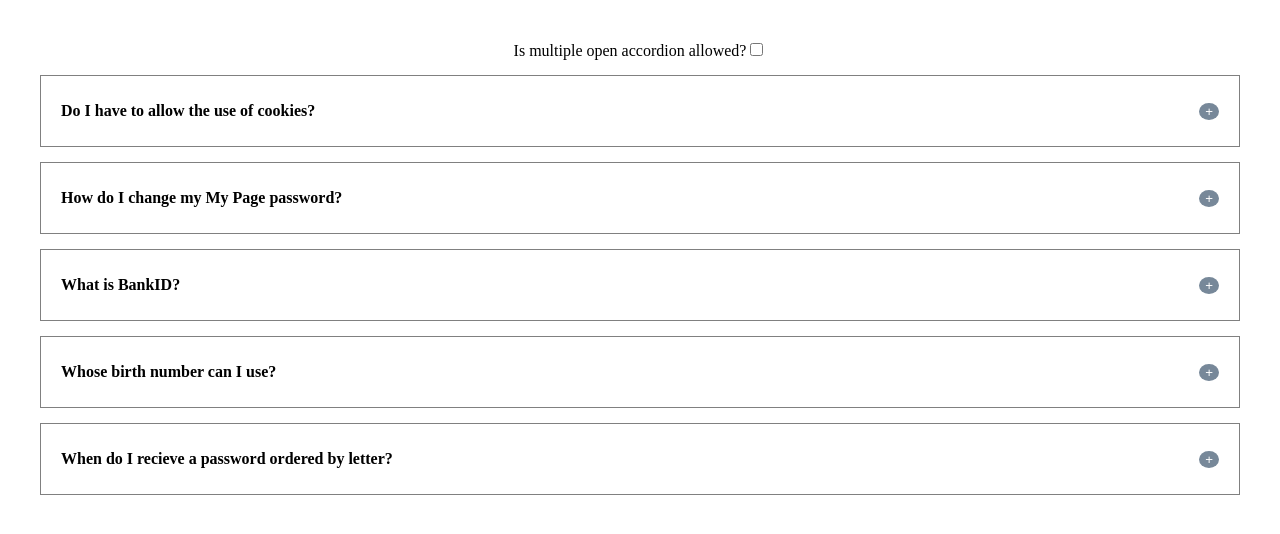
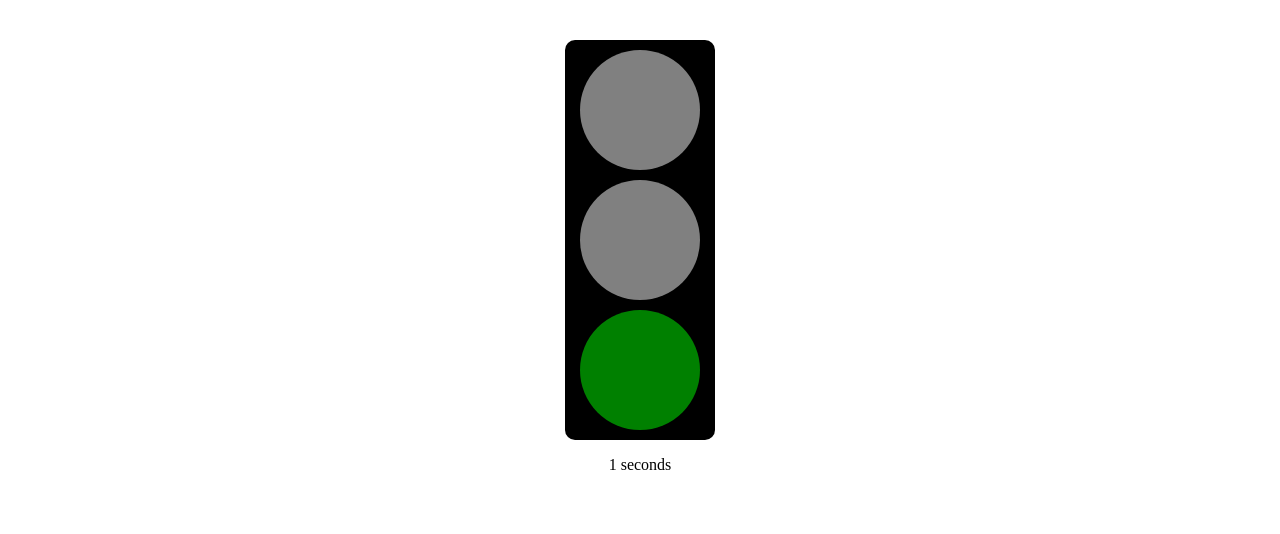
Before and after one commit to VarshaBhagat/Data-Structure-JS, a React (Vite) app in the folder ReactMiniProject/: page / in a window 1280 px wide. Shown: the top 534 px of the page. Built offline with nearby package versions, Linux system fonts and the light colour scheme.

Commit message:
traffic light

```diff
--- a/ReactMiniProject/src/App.jsx
+++ b/ReactMiniProject/src/App.jsx
@@ -1,5 +1,5 @@
 // import Counter from "./mini-project/Counter";
-import Accordion from "./mini-project/Accordion/index"
+import TrafficLight from "./mini-project/traffic-lights/index"
 import "./App.css";
 
 function App() {
@@ -7,7 +7,7 @@ function App() {
     <>
       {/* <Counter /> */}
       {/* <StarComponent length={5}></StarComponent> */}
-      <Accordion />
+      <TrafficLight />
     </>
   );
 }
--- /dev/null
+++ b/ReactMiniProject/src/mini-project/traffic-lights/config.js
@@ -0,0 +1,19 @@
+const config = {
+  red: {
+    id: 1,
+    duration: 5000,
+    next: "green",
+  },
+  yellow: {
+    id: 2,
+    duration: 2000,
+    next: "red",
+  },
+  green: {
+    id: 3,
+    duration: 3000,
+    next: "yellow",
+  },
+};
+
+export default config;
--- /dev/null
+++ b/ReactMiniProject/src/mini-project/traffic-lights/index.jsx
@@ -0,0 +1,74 @@
+import React, { useEffect, useState } from "react";
+import config from "./config";
+
+const TrafficLights = () => {
+  const [light, currentLight] = useState("red");
+  const [currentDuration, setCurrentDuration] = useState(
+    config[light].duration
+  );
+  useEffect(() => {
+    let timerId;
+    if (currentDuration <= 0) {
+      clearTimeout(timerId);
+      currentLight(config[light].next);
+      setCurrentDuration(Number(config[config[light].next].duration));
+    } else {
+      timerId = setInterval(() => {
+        setCurrentDuration((prevDuration) => prevDuration - 1000);
+      }, 1000);
+    }
+    return () => clearInterval(timerId);
+  }, [currentDuration, light]);
+  return (
+    <div
+      style={{
+        display: "flex",
+        flexDirection: "column",
+        alignItems: "center",
+        justifyContent: "center",
+      }}
+    >
+      <div
+        style={{
+          height: "400px",
+          width: "150px",
+          background: "black",
+          display: "flex",
+          flexDirection: "column",
+          alignItems: "center",
+          justifyContent: "center",
+          gap: "10px",
+          borderRadius: "10px",
+        }}
+      >
+        <div
+          style={{
+            height: "120px",
+            width: "120px",
+            background: light == "red" ? "red" : "grey",
+            borderRadius: "50%",
+          }}
+        ></div>
+        <div
+          style={{
+            height: "120px",
+            width: "120px",
+            background: light == "yellow" ? "yellow" : "grey",
+            borderRadius: "50%",
+          }}
+        ></div>
+        <div
+          style={{
+            height: "120px",
+            width: "120px",
+            background: light == "green" ? "green" : "grey",
+            borderRadius: "50%",
+          }}
+        ></div>
+      </div>
+      <p>{currentDuration / 1000} seconds</p>
+    </div>
+  );
+};
+
+export default TrafficLights;
```
